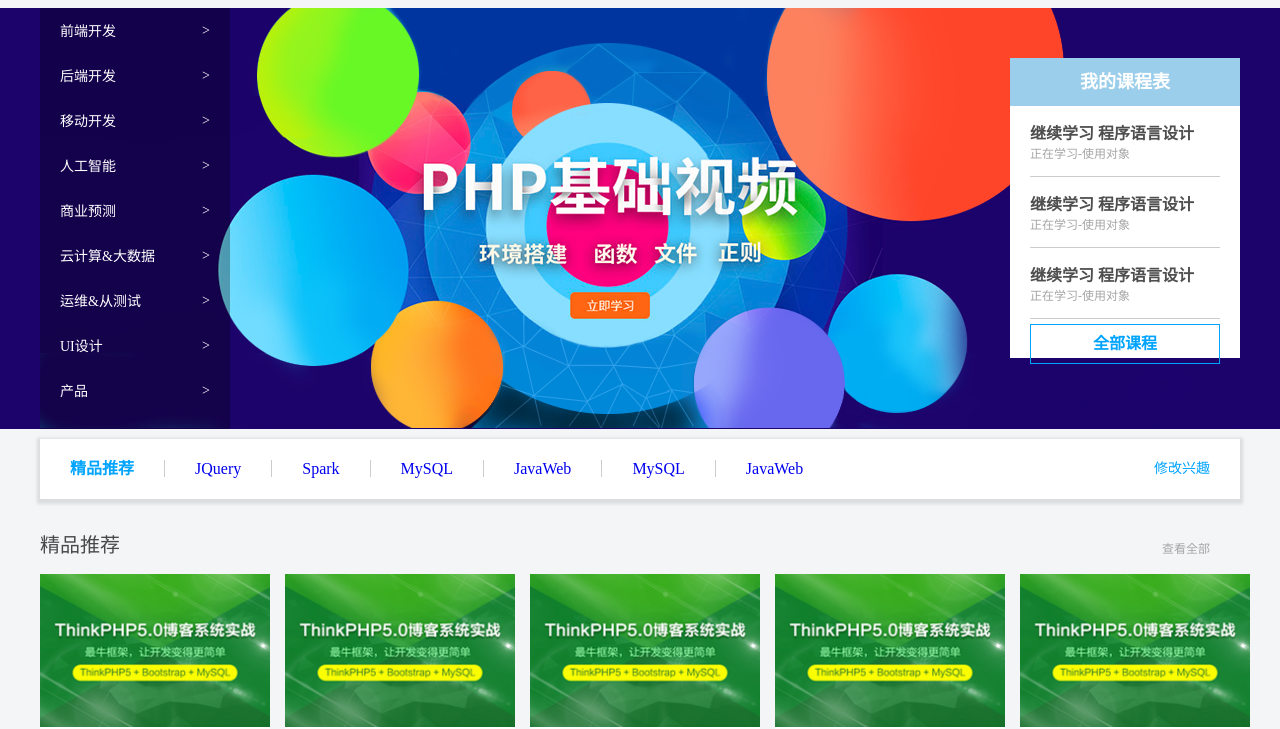
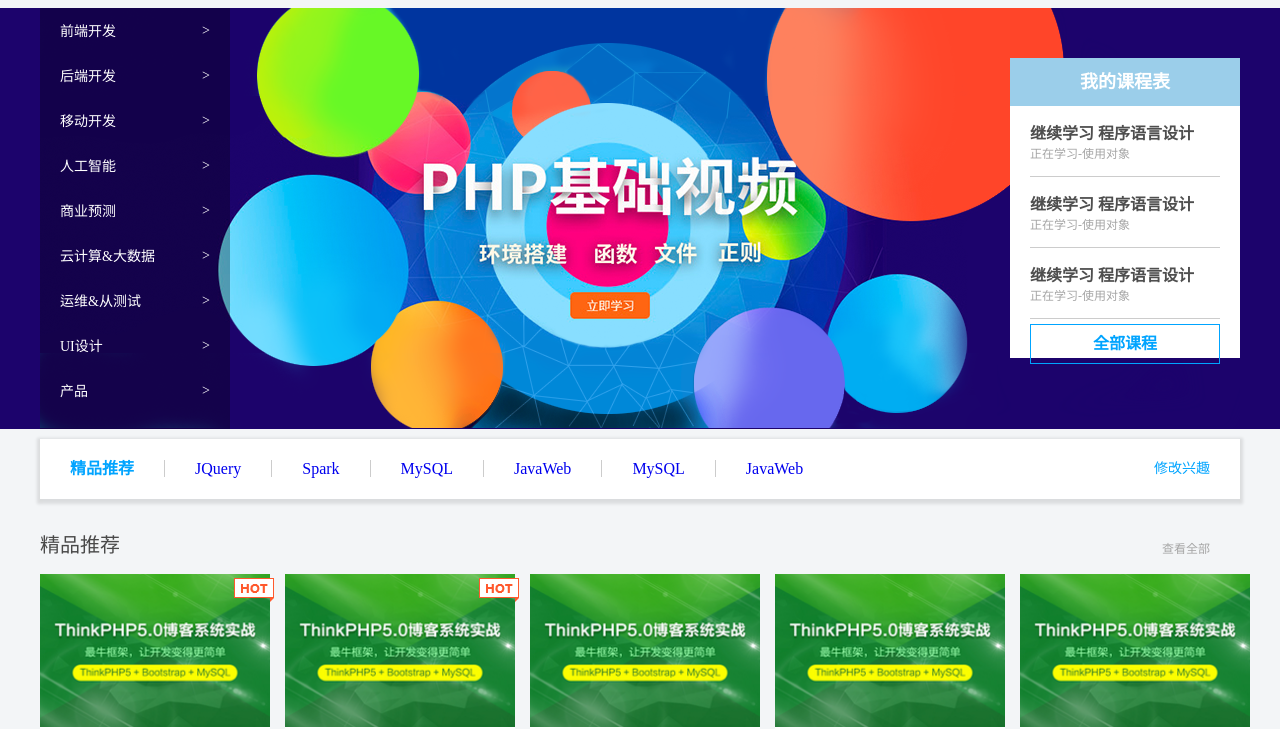
Before and after one commit to llb1997/css_learn, a plain HTML site: page css_copyright/study/index.html in a window 1280 px wide. Shown: the part 94-823 px from the top of the page. Drawn offline with Linux system fonts and the light colour scheme.

Commit message:
添加了定位

```diff
--- a/css_copyright/study/index.html
+++ b/css_copyright/study/index.html
@@ -102,6 +102,9 @@
             <!-- 给ul添加class="clearfix",清除浮动 -->
             <ul class="clearfix">
                 <li>
+                    <em>
+                        <img src="images/hot.png" alt="">
+                    </em>
                     <img src="images/pic.png" alt="">
                     <h4>Think PHP 5.0 博客系统实战项目演练</h4>
                     <div class="info">
@@ -114,6 +117,9 @@
                     <div class="info">
                         <span>高级</span> • 1125人在学习
                     </div>
+                    <em>
+                        <img src="images/hot.png" alt="">
+                    </em>
                 </li>
                 <li>
                     <img src="images/pic.png" alt="">
--- a/css_copyright/study/style.css
+++ b/css_copyright/study/style.css
@@ -232,6 +232,7 @@ body {
     width: 1225px;
 }
 .box-bd ul li {
+    position: relative;
     width: 230px;
     height: 278px;
     background-color: #fff;
@@ -239,7 +240,8 @@ body {
     margin-right: 15px;
     margin-bottom: 15px;
 }
-.box-bd ul li img {
+/* li的亲儿子img才可以 */
+.box-bd ul li > img {
     /* 让图片和父亲一样宽，这样不会超出li的大小了 */
     width: 100%;
 }
@@ -248,6 +250,11 @@ body {
     font-size: 14px;
     color: #050505;
     font-weight: 400;
+}
+.box-bd ul li em {
+    position: absolute;
+    top:4px;
+    right: -4px;
 }
 .box-bd .info {
     margin: 0 20px 0 25px;
```
Also changed, not shown: css_copyright/study/images/hot.png (added).
